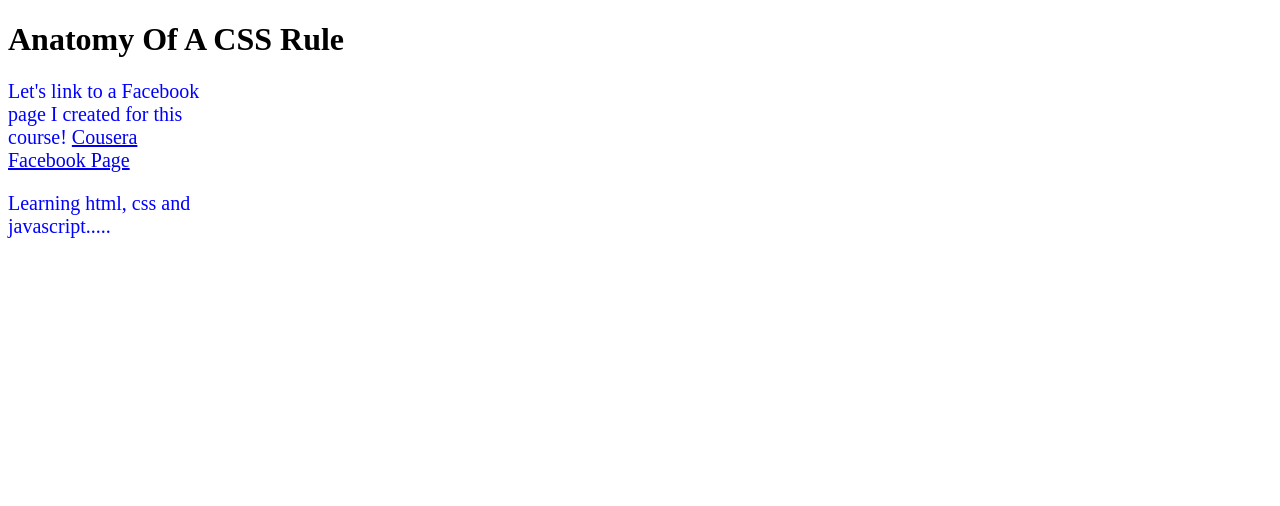
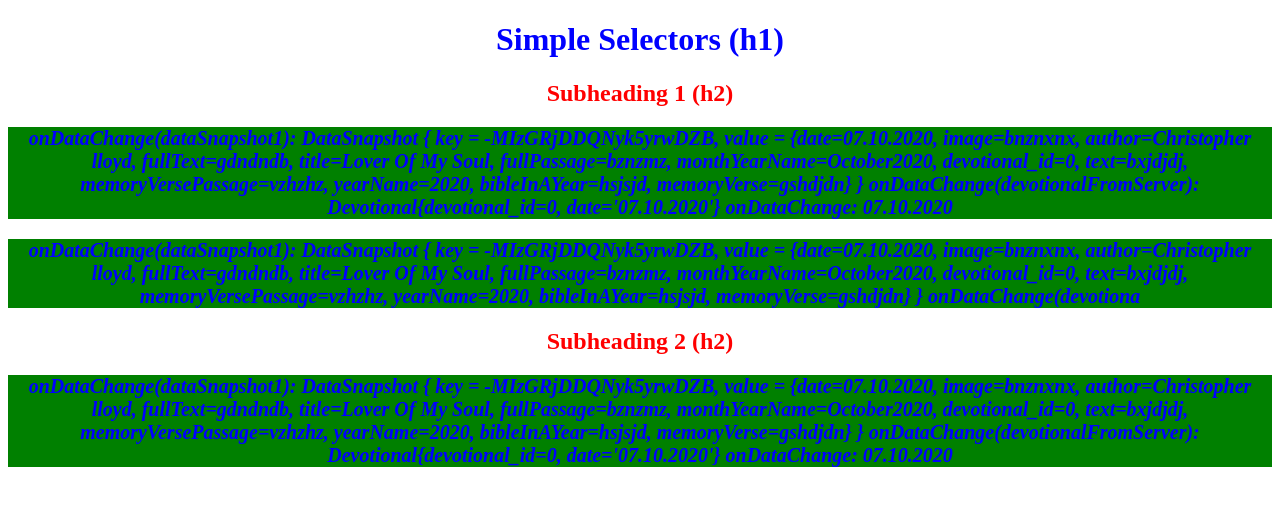
Before and after one commit to eghrudje/webcourse, a plain HTML site: page index.html in a window 1280 px wide. Drawn offline with Linux system fonts and the light colour scheme.

Commit message:
Update index.html

```diff
--- a/index.html
+++ b/index.html
@@ -4,31 +4,42 @@
     <meta chaeset="utf-8"/>
     <title>Anatomy Of A CSS Rule</title>
     <style>
-      p {
+      h2 {
+        color:red;
+        text-align:center;
+      }
+      p, h1 {
       color: blue;
+      text-align: center;
+      }
+      .highlight {
+      font-weight: bold;
       font-size: 20px;
-      width: 200px
+      font-style: italic;
+      background-color: green;
+      .opacity: .6;
       }
-      hi {
-      color: red;
-      font-size: 36px;
-      text-align: center;}
     </style>
   </head>
   <body>
- <h1>Anatomy Of A CSS Rule</h1>
+ <h1>Simple Selectors (h1)</h1>
+    <h2>Subheading 1 (h2)</h2>
+    <p class="highlight">
+      onDataChange(dataSnapshot1): DataSnapshot { key = -MIzGRjDDQNyk5yrwDZB, value = {date=07.10.2020, image=bnznxnx, author=Christopher lloyd, fullText=gdndndb, title=Lover Of My Soul, fullPassage=bznzmz, monthYearName=October2020, devotional_id=0, text=bxjdjdj, memoryVersePassage=vzhzhz, yearName=2020, bibleInAYear=hsjsjd, memoryVerse=gshdjdn} }
+    onDataChange(devotionalFromServer): Devotional{devotional_id=0, date='07.10.2020'}
+    onDataChange: 07.10.2020
+    </p>
+    <p class="highlight">
+      onDataChange(dataSnapshot1): DataSnapshot { key = -MIzGRjDDQNyk5yrwDZB, value = {date=07.10.2020, image=bnznxnx, author=Christopher lloyd, fullText=gdndndb, title=Lover Of My Soul, fullPassage=bznzmz, monthYearName=October2020, devotional_id=0, text=bxjdjdj, memoryVersePassage=vzhzhz, yearName=2020, bibleInAYear=hsjsjd, memoryVerse=gshdjdn} }
+    onDataChange(devotiona
+    </p>
 
-    <section>
-      <p>
-      Let's link to a Facebook page I created for this course!
-      <a href= "http://www.facebook.com/CourseraWebDev" target="_blank" title="Like our page">
-        Cousera Facebook Page</a>
-      </p>
+    <h2>Subheading 2 (h2)</h2>
+    <p class="highlight">
+      onDataChange(dataSnapshot1): DataSnapshot { key = -MIzGRjDDQNyk5yrwDZB, value = {date=07.10.2020, image=bnznxnx, author=Christopher lloyd, fullText=gdndndb, title=Lover Of My Soul, fullPassage=bznzmz, monthYearName=October2020, devotional_id=0, text=bxjdjdj, memoryVersePassage=vzhzhz, yearName=2020, bibleInAYear=hsjsjd, memoryVerse=gshdjdn} }
+    onDataChange(devotionalFromServer): Devotional{devotional_id=0, date='07.10.2020'}
+    onDataChange: 07.10.2020
+    </p>
 
-      <p>
-        Learning html, css and javascript.....
-      <p/>
-
-    </section>
   </body>
 </html>
```
